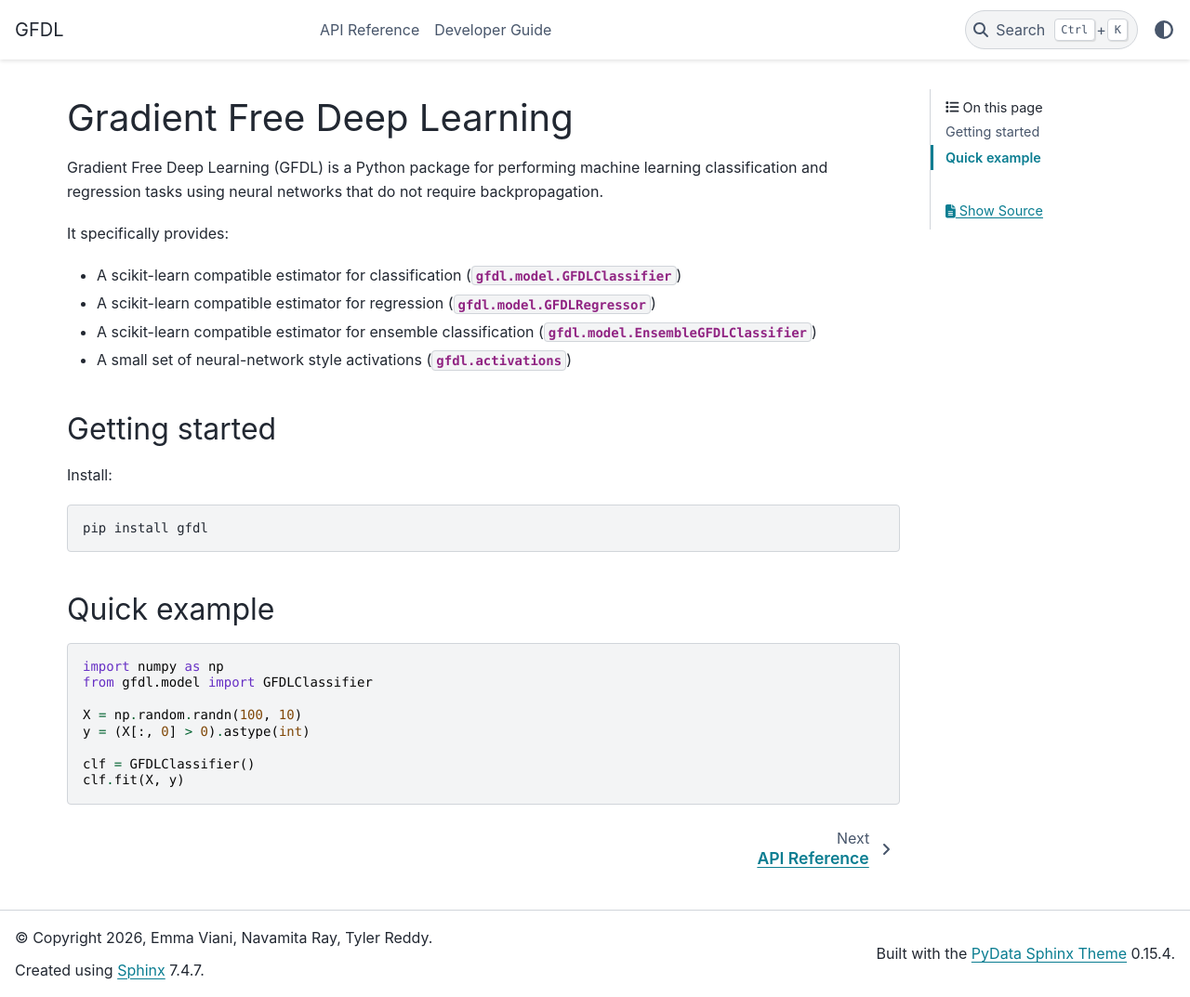
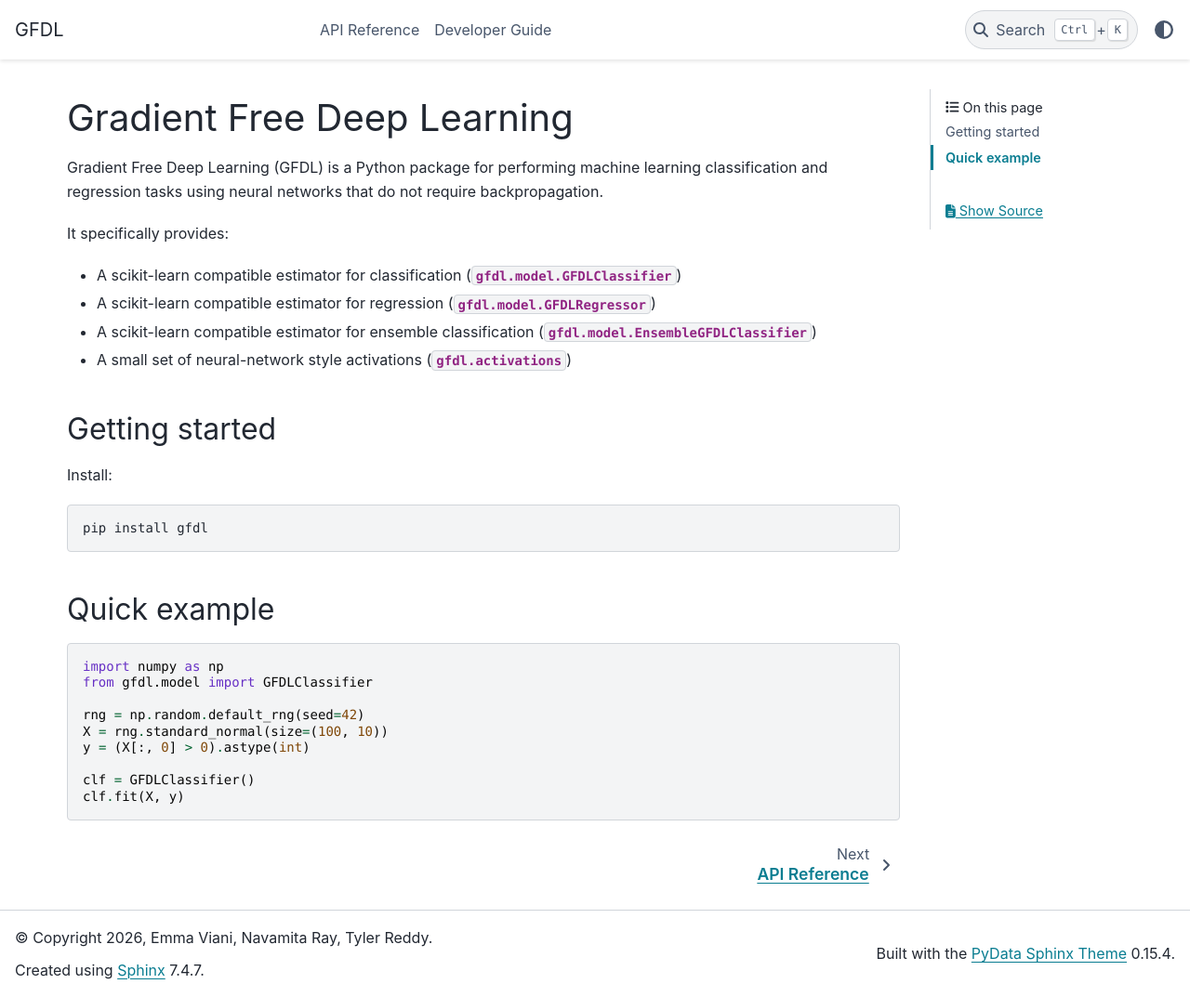
Before and after one commit to lanl/GFDL, a Sphinx documentation site: the page built from docs/source/index.rst, in a window 1280 px wide and 1073 px high. Shown: the whole window at 93% size. Built offline with Sphinx 7.4.7 and the PyData theme 0.15.4, drawn with Linux system fonts in a browser that asks for light colours.

Commit message:
DOC: Use default rng in landing page example

```diff
--- a/docs/source/index.rst
+++ b/docs/source/index.rst
@@ -37,7 +37,8 @@ Quick example
    import numpy as np
    from gfdl.model import GFDLClassifier
 
-   X = np.random.randn(100, 10)
+   rng = np.random.default_rng(seed=42)
+   X = rng.standard_normal(size=(100, 10))
    y = (X[:, 0] > 0).astype(int)
 
    clf = GFDLClassifier()
```
